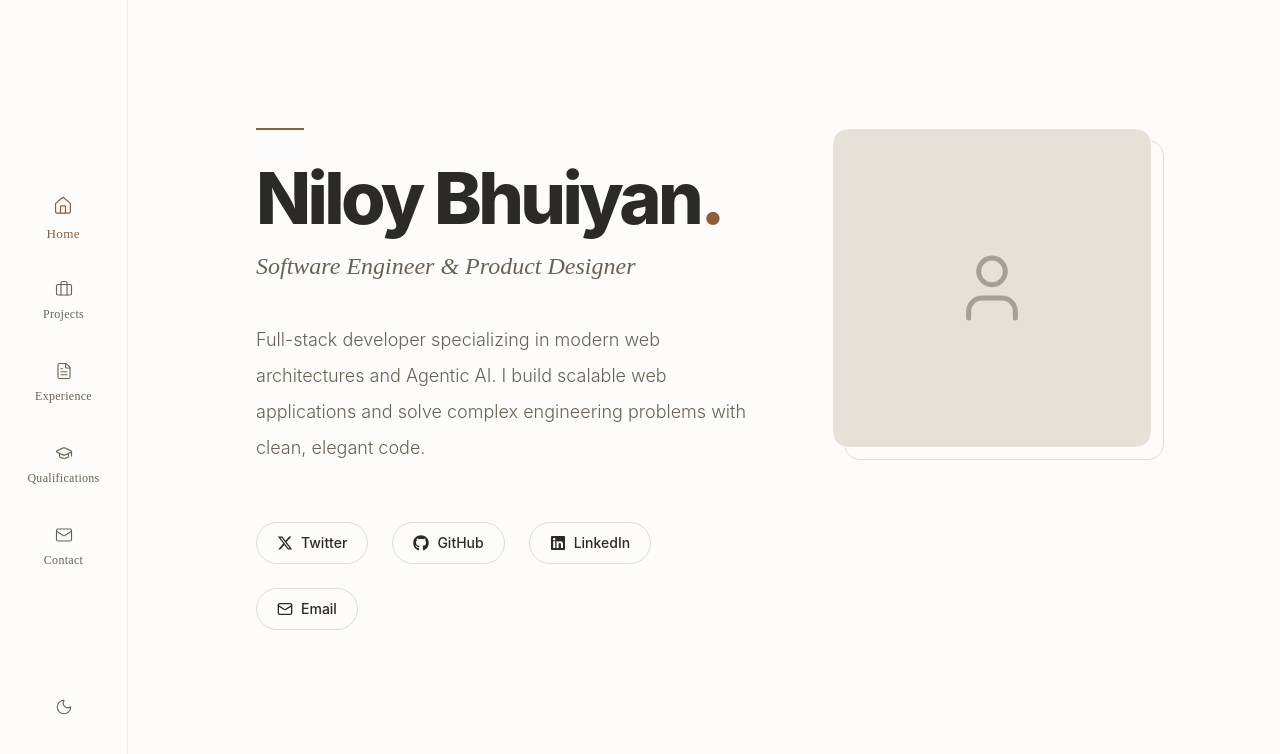
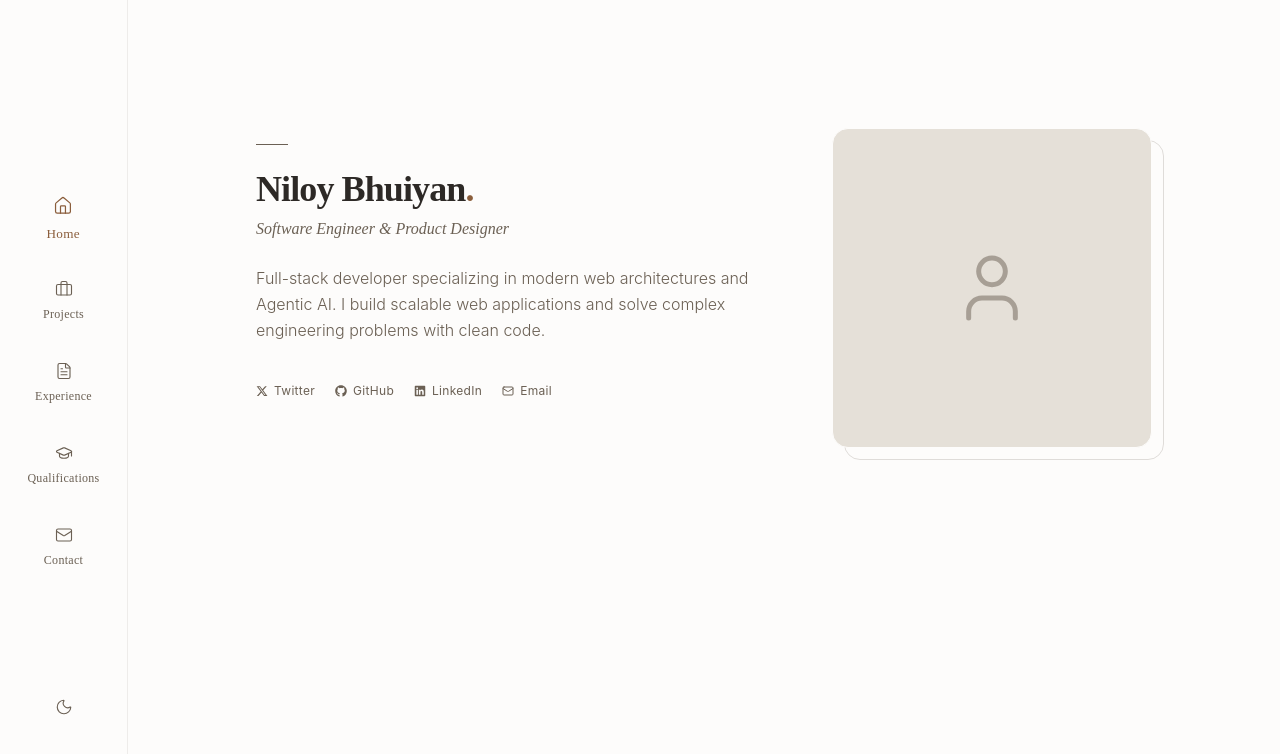
Before and after one commit to niloy8/Portfolioo, a React (Vite) app in the folder Niloy Devfolio/: page / in a window 1280 px wide. Shown: the top 754 px of the page. Built offline with nearby package versions, Linux system fonts and the light colour scheme.

Commit message:
Font style changed for whole website

```diff
--- a/Niloy Devfolio/src/Components/Contact/Contact.tsx
+++ b/Niloy Devfolio/src/Components/Contact/Contact.tsx
@@ -3,24 +3,24 @@ import { MessageSquare, Send } from 'lucide-react';
 
 const Contact: React.FC = () => {
     return (
-        <section className="animate-fade-in max-w-3xl pt-8">
-            <div className="flex items-center gap-4 mb-14">
-                <div className="p-3 bg-[var(--accent)]/10 text-[var(--accent)] rounded-2xl">
-                    <MessageSquare size={28} strokeWidth={1.5} />
+        <section className="animate-fade-in max-w-2xl pt-6">
+            <div className="flex items-center gap-3 mb-8">
+                <div className="p-2 bg-[var(--accent)]/10 text-[var(--accent)] rounded-xl">
+                    <MessageSquare size={20} strokeWidth={1.5} />
                 </div>
-                <h1 className="text-4xl md:text-5xl font-sans font-extrabold text-[var(--text-primary)] tracking-tight">Get in Touch</h1>
+                <h1 className="text-2xl md:text-3xl font-serif font-bold text-[var(--text-primary)] tracking-tight">Get in Touch</h1>
             </div>
 
-            <div className="max-w-xl bg-[var(--text-secondary)]/5 border border-[var(--text-secondary)]/10 p-8 md:p-12 rounded-3xl">
-                <p className="text-base md:text-lg text-[var(--text-secondary)] font-sans font-light leading-relaxed mb-10">
+            <div className="max-w-lg bg-[var(--text-secondary)]/5 border border-[var(--text-secondary)]/10 p-6 md:p-8 rounded-2xl">
+                <p className="text-sm text-[var(--text-secondary)] font-sans font-light leading-relaxed mb-8">
                     I'm currently available for freelance projects and consulting opportunities. Whether you have a question or just want to say hi, feel free to drop a message.
                 </p>
 
                 <a
                     href="mailto:hello@niloy.dev"
-                    className="group inline-flex items-center justify-center gap-3 bg-[var(--text-primary)] text-[var(--bg)] px-8 py-4 rounded-xl hover:bg-[var(--accent)] hover:-translate-y-1 transition-all shadow-lg shadow-[var(--bg)] font-sans font-bold w-full sm:w-auto"
+                    className="group inline-flex items-center justify-center gap-2 bg-[var(--text-primary)] text-[var(--bg)] px-6 py-3 rounded-xl hover:bg-[var(--accent)] hover:-translate-y-0.5 transition-all shadow-md font-sans font-semibold text-sm w-full sm:w-auto"
                 >
-                    <Send size={18} strokeWidth={2} className="group-hover:translate-x-1 group-hover:-translate-y-1 transition-transform" />
+                    <Send size={14} strokeWidth={2} className="group-hover:translate-x-1 group-hover:-translate-y-1 transition-transform" />
                     Send an Email
                 </a>
             </div>
--- a/Niloy Devfolio/src/Components/Experience/Experience.tsx
+++ b/Niloy Devfolio/src/Components/Experience/Experience.tsx
@@ -9,27 +9,27 @@ const Experience: React.FC = () => {
     ];
 
     return (
-        <section className="animate-fade-in max-w-3xl pt-8">
-            <div className="flex items-center gap-4 mb-14">
-                <div className="p-3 bg-[var(--accent)]/10 text-[var(--accent)] rounded-2xl">
-                    <Briefcase size={28} strokeWidth={1.5} />
+        <section className="animate-fade-in max-w-2xl pt-6">
+            <div className="flex items-center gap-3 mb-8">
+                <div className="p-2 bg-[var(--accent)]/10 text-[var(--accent)] rounded-xl">
+                    <Briefcase size={20} strokeWidth={1.5} />
                 </div>
-                <h1 className="text-4xl md:text-5xl font-sans font-extrabold text-[var(--text-primary)] tracking-tight">Experience</h1>
+                <h1 className="text-2xl md:text-3xl font-serif font-bold text-[var(--text-primary)] tracking-tight">Experience</h1>
             </div>
 
-            <div className="space-y-10 border-l-2 border-[var(--text-secondary)]/10 ml-6 pl-8 md:pl-12">
+            <div className="space-y-8 border-l border-[var(--text-secondary)]/20 ml-4 pl-6 md:pl-8">
                 {experiences.map((exp, i) => (
                     <div key={i} className="relative group">
-                        <div className="absolute -left-[41px] md:-left-[57px] top-1.5 w-4 h-4 rounded-full bg-[var(--bg)] border-2 border-[var(--text-secondary)]/30 group-hover:border-[var(--accent)] transition-colors"></div>
+                        <div className="absolute -left-[29px] md:-left-[37px] top-1.5 w-2.5 h-2.5 rounded-full bg-[var(--bg)] border border-[var(--text-secondary)]/40 group-hover:border-[var(--accent)] group-hover:bg-[var(--accent)] transition-all"></div>
 
-                        <div className="flex flex-col md:flex-row md:items-baseline justify-between gap-1 md:gap-8 mb-2">
-                            <h3 className="text-xl md:text-2xl font-sans font-bold text-[var(--text-primary)] group-hover:text-[var(--accent)] transition-colors">{exp.role}</h3>
-                            <span className="text-sm font-sans font-medium text-[var(--accent)] bg-[var(--accent)]/10 px-3 py-1 rounded-full w-fit">
+                        <div className="flex flex-col md:flex-row md:items-baseline justify-between gap-1 md:gap-4 mb-1">
+                            <h3 className="text-base md:text-lg font-sans font-semibold text-[var(--text-primary)] group-hover:text-[var(--accent)] transition-colors">{exp.role}</h3>
+                            <span className="text-xs font-sans font-medium text-[var(--accent)] bg-[var(--accent)]/10 px-2.5 py-0.5 rounded-full w-fit">
                                 {exp.period}
                             </span>
                         </div>
-                        <p className="text-base font-serif italic text-[var(--text-secondary)] mb-4">{exp.company}</p>
-                        <p className="text-base text-[var(--text-secondary)] leading-relaxed font-sans font-light">
+                        <p className="text-sm font-serif italic text-[var(--text-secondary)] mb-3">{exp.company}</p>
+                        <p className="text-sm text-[var(--text-secondary)] leading-relaxed font-sans font-light">
                             {exp.description}
                         </p>
                     </div>
--- a/Niloy Devfolio/src/Components/Projects/Project.tsx
+++ b/Niloy Devfolio/src/Components/Projects/Project.tsx
@@ -30,27 +30,27 @@ const projects = [
 
 const Projects: React.FC = () => {
     return (
-        <section className="animate-fade-in max-w-3xl pt-8">
-            <div className="flex items-center gap-4 mb-14">
-                <div className="p-3 bg-[var(--accent)]/10 text-[var(--accent)] rounded-2xl">
-                    <Sparkles size={28} strokeWidth={1.5} />
+        <section className="animate-fade-in max-w-2xl pt-6">
+            <div className="flex items-center gap-3 mb-8">
+                <div className="p-2 bg-[var(--accent)]/10 text-[var(--accent)] rounded-xl">
+                    <Sparkles size={20} strokeWidth={1.5} />
                 </div>
-                <h1 className="text-4xl md:text-5xl font-sans font-extrabold text-[var(--text-primary)] tracking-tight">Projects</h1>
+                <h1 className="text-2xl md:text-3xl font-serif font-bold text-[var(--text-primary)] tracking-tight">Projects</h1>
             </div>
 
-            <div className="grid grid-cols-1 md:grid-cols-2 gap-6">
+            <div className="grid grid-cols-1 sm:grid-cols-2 gap-5">
                 {projects.map((project, i) => (
                     <a key={i} href={project.link} className="block group">
-                        <div className="h-full p-8 rounded-3xl bg-[var(--text-secondary)]/5 border border-[var(--text-secondary)]/10 group-hover:bg-[var(--text-secondary)]/10 transition-all duration-300 flex flex-col justify-between space-y-8">
+                        <div className="h-full p-6 rounded-2xl bg-[var(--text-secondary)]/5 border border-[var(--text-secondary)]/10 group-hover:bg-[var(--text-secondary)]/10 transition-all duration-300 flex flex-col justify-between space-y-6">
                             <div>
-                                <div className="flex justify-between items-start mb-4">
-                                    <span className="text-xs font-sans font-bold text-[var(--accent)] tracking-widest uppercase">{project.year}</span>
-                                    <ArrowUpRight size={20} className="text-[var(--text-secondary)] group-hover:text-[var(--accent)] group-hover:translate-x-1 group-hover:-translate-y-1 transition-all" />
+                                <div className="flex justify-between items-start mb-3">
+                                    <span className="text-[10px] font-sans font-semibold text-[var(--accent)] tracking-widest uppercase">{project.year}</span>
+                                    <ArrowUpRight size={16} className="text-[var(--text-secondary)] group-hover:text-[var(--accent)] group-hover:translate-x-1 group-hover:-translate-y-1 transition-all" />
                                 </div>
-                                <h3 className="text-2xl font-sans font-bold text-[var(--text-primary)] group-hover:text-[var(--accent)] transition-colors mb-3">
+                                <h3 className="text-lg font-serif font-semibold text-[var(--text-primary)] group-hover:text-[var(--accent)] transition-colors mb-2">
                                     {project.title}
                                 </h3>
-                                <p className="text-sm md:text-base text-[var(--text-secondary)] leading-relaxed font-sans font-light">
+                                <p className="text-sm text-[var(--text-secondary)] leading-relaxed font-sans font-light">
                                     {project.description}
                                 </p>
                             </div>
--- a/Niloy Devfolio/src/Components/Qualifications/Qualifications.tsx
+++ b/Niloy Devfolio/src/Components/Qualifications/Qualifications.tsx
@@ -9,27 +9,27 @@ const Qualifications: React.FC = () => {
     ];
 
     return (
-        <section className="animate-fade-in max-w-3xl pt-8">
-            <div className="flex items-center gap-4 mb-14">
-                <div className="p-3 bg-[var(--accent)]/10 text-[var(--accent)] rounded-2xl">
-                    <GraduationCap size={28} strokeWidth={1.5} />
+        <section className="animate-fade-in max-w-2xl pt-6">
+            <div className="flex items-center gap-3 mb-8">
+                <div className="p-2 bg-[var(--accent)]/10 text-[var(--accent)] rounded-xl">
+                    <GraduationCap size={20} strokeWidth={1.5} />
                 </div>
-                <h1 className="text-4xl md:text-5xl font-sans font-extrabold text-[var(--text-primary)] tracking-tight">Qualifications</h1>
+                <h1 className="text-2xl md:text-3xl font-serif font-bold text-[var(--text-primary)] tracking-tight">Qualifications</h1>
             </div>
 
-            <div className="space-y-10 border-l-2 border-[var(--text-secondary)]/10 ml-6 pl-8 md:pl-12">
+            <div className="space-y-8 border-l border-[var(--text-secondary)]/20 ml-4 pl-6 md:pl-8">
                 {qualifications.map((qual, i) => (
                     <div key={i} className="relative group">
-                        <div className="absolute -left-[41px] md:-left-[57px] top-1.5 w-4 h-4 rounded-full bg-[var(--bg)] border-2 border-[var(--text-secondary)]/30 group-hover:border-[var(--accent)] transition-colors"></div>
+                        <div className="absolute -left-[29px] md:-left-[37px] top-1.5 w-2.5 h-2.5 rounded-full bg-[var(--bg)] border border-[var(--text-secondary)]/40 group-hover:border-[var(--accent)] group-hover:bg-[var(--accent)] transition-all"></div>
 
-                        <div className="flex flex-col md:flex-row md:items-baseline justify-between gap-1 md:gap-8 mb-2">
-                            <h3 className="text-xl md:text-2xl font-sans font-bold text-[var(--text-primary)] group-hover:text-[var(--accent)] transition-colors">{qual.degree}</h3>
-                            <span className="text-sm font-sans font-medium text-[var(--accent)] bg-[var(--accent)]/10 px-3 py-1 rounded-full w-fit">
+                        <div className="flex flex-col md:flex-row md:items-baseline justify-between gap-1 md:gap-4 mb-1">
+                            <h3 className="text-base md:text-lg font-sans font-semibold text-[var(--text-primary)] group-hover:text-[var(--accent)] transition-colors">{qual.degree}</h3>
+                            <span className="text-xs font-sans font-medium text-[var(--accent)] bg-[var(--accent)]/10 px-2.5 py-0.5 rounded-full w-fit">
                                 {qual.period}
                             </span>
                         </div>
-                        <p className="text-base font-serif italic text-[var(--text-secondary)] mb-4">{qual.institution}</p>
-                        <p className="text-base text-[var(--text-secondary)] leading-relaxed font-sans font-light">
+                        <p className="text-sm font-serif italic text-[var(--text-secondary)] mb-3">{qual.institution}</p>
+                        <p className="text-sm text-[var(--text-secondary)] leading-relaxed font-sans font-light">
                             {qual.details}
                         </p>
                     </div>
--- a/Niloy Devfolio/src/Home/Home.tsx
+++ b/Niloy Devfolio/src/Home/Home.tsx
@@ -6,33 +6,33 @@ const Home: React.FC = () => {
     return (
         <section className="animate-fade-in flex flex-col-reverse lg:flex-row items-start justify-between gap-16 pt-8">
             {/* Content Container */}
-            <div className="flex-1 space-y-10 max-w-2xl">
-                <div className="space-y-4">
-                    <div className="w-12 h-[2px] bg-[var(--accent)] mb-8"></div>
-                    <h1 className="text-5xl md:text-6xl lg:text-7xl font-sans font-extrabold tracking-tighter text-[var(--text-primary)]">
+            <div className="flex-1 space-y-6 max-w-xl text-left mt-2 md:mt-4">
+                <div className="space-y-2">
+                    <div className="w-8 h-[1px] bg-[var(--text-secondary)] mb-6"></div>
+                    <h1 className="text-3xl md:text-4xl font-serif font-bold tracking-tight text-[var(--text-primary)]">
                         Niloy Bhuiyan<span className="text-[var(--accent)]">.</span>
                     </h1>
-                    <h2 className="text-xl md:text-2xl font-serif text-[var(--text-secondary)] italic">
+                    <h2 className="text-sm md:text-base font-serif text-[var(--text-secondary)] italic">
                         Software Engineer & Product Designer
                     </h2>
                 </div>
 
-                <p className="text-base md:text-lg text-[var(--text-secondary)] leading-loose font-sans font-light">
-                    Full-stack developer specializing in modern web architectures and Agentic AI. I build scalable web applications and solve complex engineering problems with clean, elegant code.
+                <p className="text-sm md:text-base text-[var(--text-secondary)] leading-relaxed font-sans font-light">
+                    Full-stack developer specializing in modern web architectures and Agentic AI. I build scalable web applications and solve complex engineering problems with clean code.
                 </p>
 
-                <div className="pt-4 flex flex-wrap gap-6">
-                    <a href="#" className="flex items-center gap-2 px-5 py-2.5 rounded-full border border-[var(--text-secondary)]/20 text-[var(--text-primary)] hover:border-[var(--accent)] hover:text-[var(--accent)] transition-all font-sans text-sm font-medium group">
-                        <FaXTwitter size={16} /> <span className="hidden sm:inline">Twitter</span>
+                <div className="pt-4 flex flex-wrap gap-5 text-xs font-sans text-[var(--text-secondary)] tracking-wide">
+                    <a href="#" className="flex items-center gap-1.5 hover:text-[var(--text-primary)] transition-colors group">
+                        <FaXTwitter size={12} className="group-hover:-translate-y-0.5 transition-transform" /> <span>Twitter</span>
                     </a>
-                    <a href="#" className="flex items-center gap-2 px-5 py-2.5 rounded-full border border-[var(--text-secondary)]/20 text-[var(--text-primary)] hover:border-[var(--accent)] hover:text-[var(--accent)] transition-all font-sans text-sm font-medium group">
-                        <FaGithub size={16} /> <span className="hidden sm:inline">GitHub</span>
+                    <a href="#" className="flex items-center gap-1.5 hover:text-[var(--text-primary)] transition-colors group">
+                        <FaGithub size={12} className="group-hover:-translate-y-0.5 transition-transform" /> <span>GitHub</span>
                     </a>
-                    <a href="#" className="flex items-center gap-2 px-5 py-2.5 rounded-full border border-[var(--text-secondary)]/20 text-[var(--text-primary)] hover:border-[var(--accent)] hover:text-[var(--accent)] transition-all font-sans text-sm font-medium group">
-                        <FaLinkedin size={16} /> <span className="hidden sm:inline">LinkedIn</span>
+                    <a href="#" className="flex items-center gap-1.5 hover:text-[var(--text-primary)] transition-colors group">
+                        <FaLinkedin size={12} className="group-hover:-translate-y-0.5 transition-transform" /> <span>LinkedIn</span>
                     </a>
-                    <a href="#" className="flex items-center gap-2 px-5 py-2.5 rounded-full border border-[var(--text-secondary)]/20 text-[var(--text-primary)] hover:border-[var(--accent)] hover:text-[var(--accent)] transition-all font-sans text-sm font-medium group">
-                        <Mail size={16} /> <span className="hidden sm:inline">Email</span>
+                    <a href="#" className="flex items-center gap-1.5 hover:text-[var(--text-primary)] transition-colors group">
+                        <Mail size={12} className="group-hover:-translate-y-0.5 transition-transform" /> <span>Email</span>
                     </a>
                 </div>
             </div>
```
Lines whose indentation alone changed are shown as unchanged.
